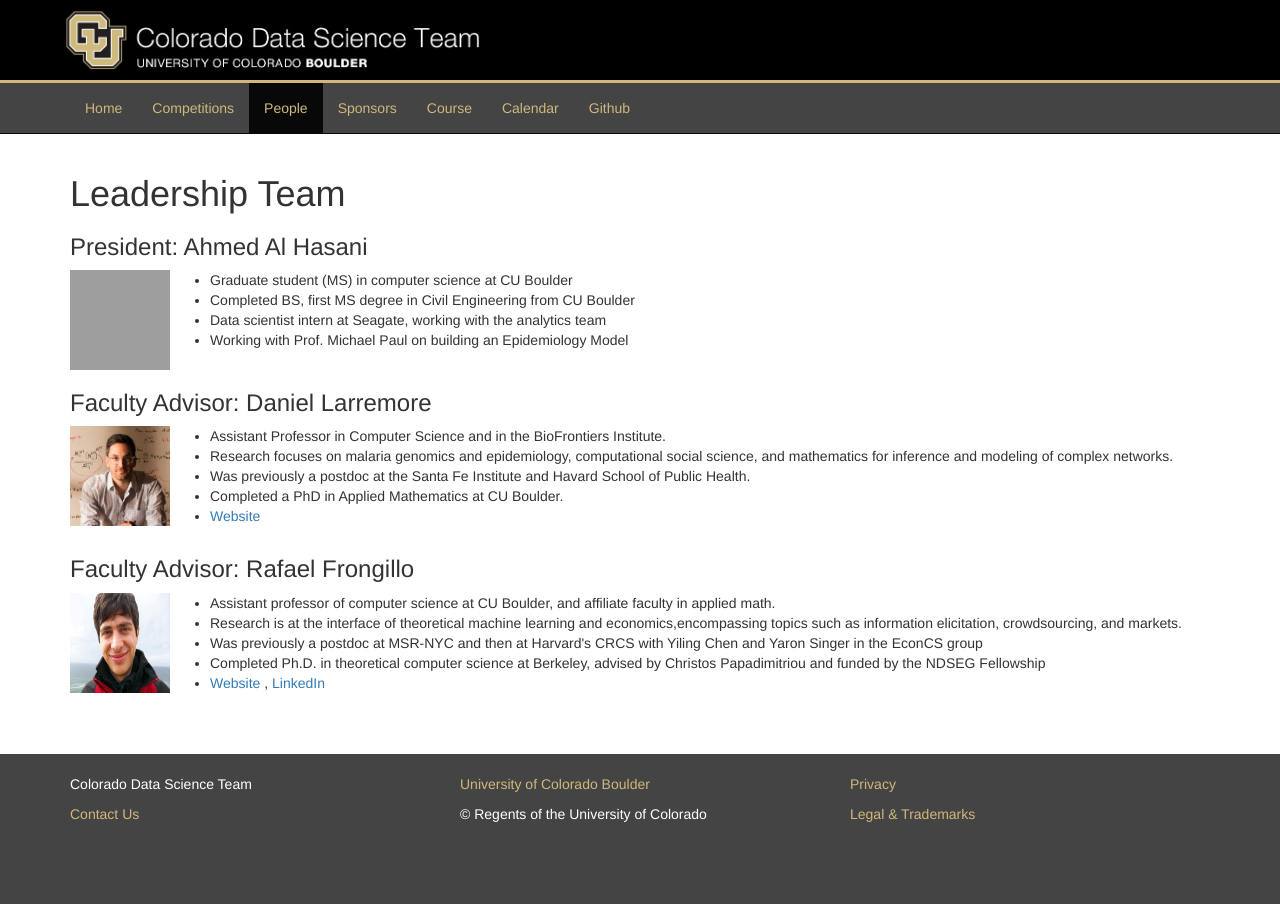
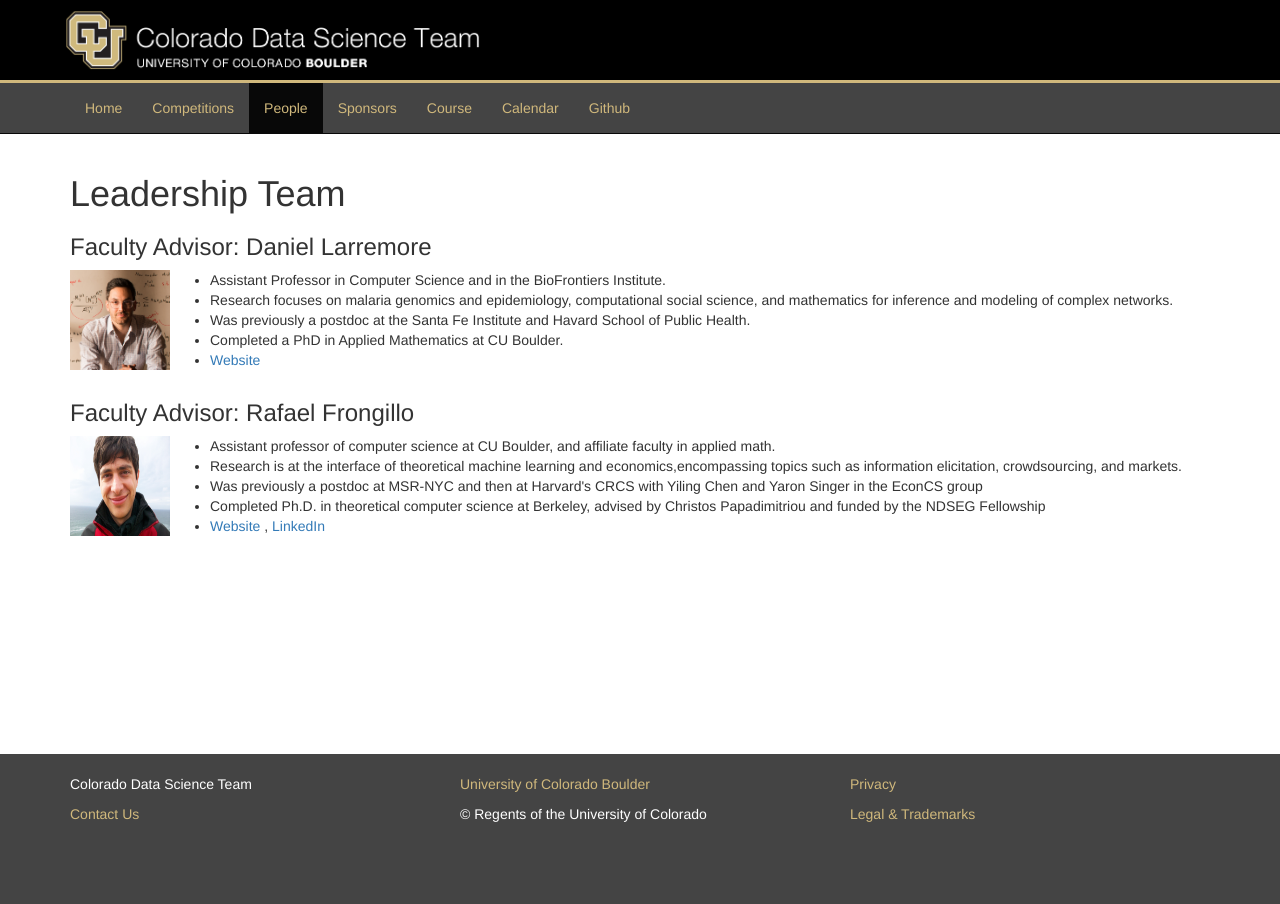
Before and after one commit to CoDataScience/codatascience.github.io, a Jekyll site: the page built from about.md, in a window 1280 px wide. Built offline with Jekyll 4.4.1, drawn with Linux system fonts in a browser that asks for light colours; grey boxes are pictures that could not be loaded.

Commit message:
Removed Ahmed from leadership.........

```diff
--- a/about.md
+++ b/about.md
@@ -3,23 +3,6 @@
 title: Leadership Team
 permalink: /about/
 ---
-### President: Ahmed Al Hasani
-<div>
-<div class="pull-left">
-<img alt="Ahmed Al Hasani" src="/images/ahmed.jpg" style="height:100px;width:100px">
-</div>
-<div class="pull-left">
-
-<ul>
-<li> Graduate student (MS) in computer science at CU Boulder </li>
-<li> Completed BS, first MS degree in Civil Engineering from CU Boulder </li>
-<li> Data scientist intern at Seagate, working with the analytics team </li>
-<li> Working with Prof. Michael Paul on building an Epidemiology Model </li>
-</ul>
-
-</div>
-<div class="clearfix"></div>
-</div>
 
 ### Faculty Advisor: Daniel Larremore
 
```
